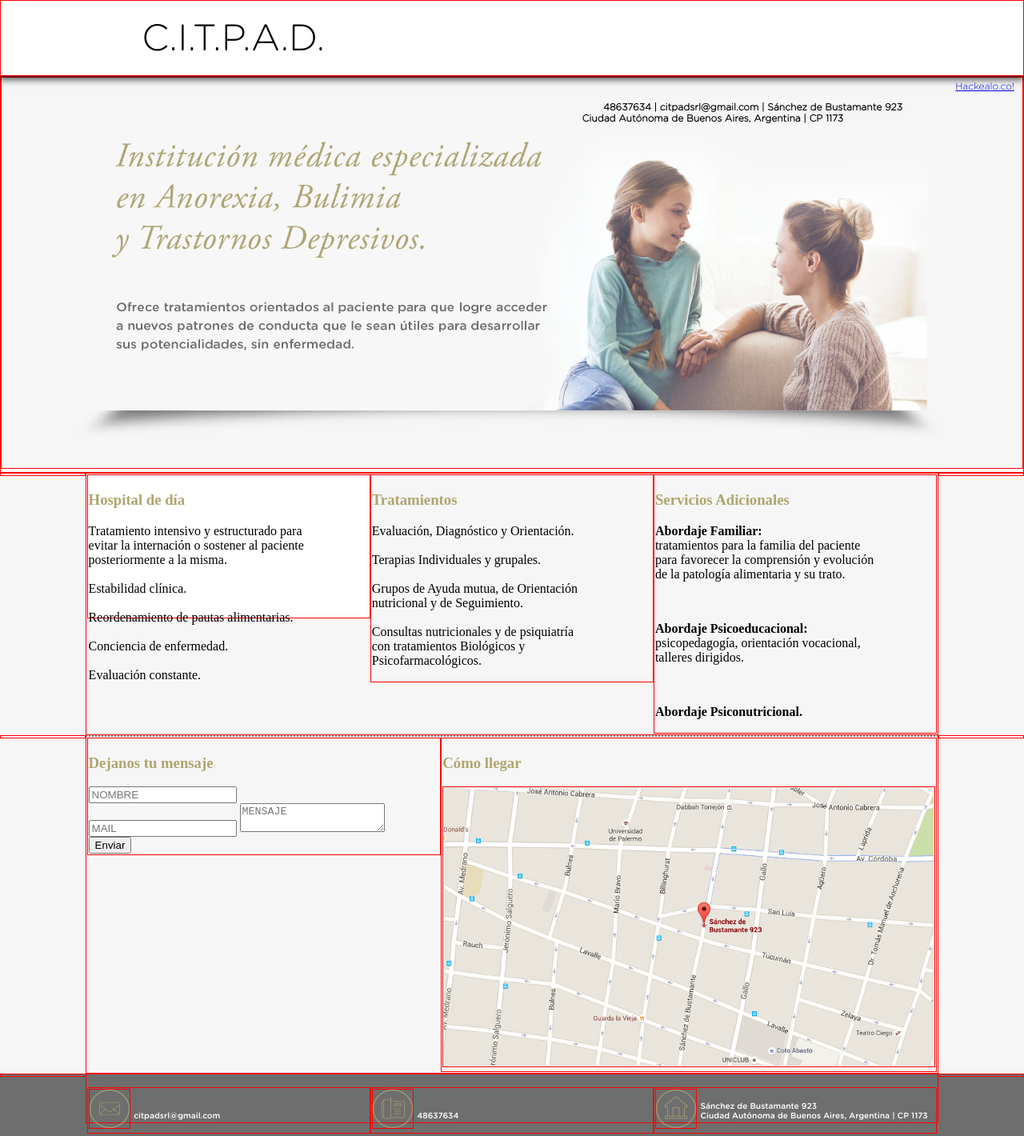
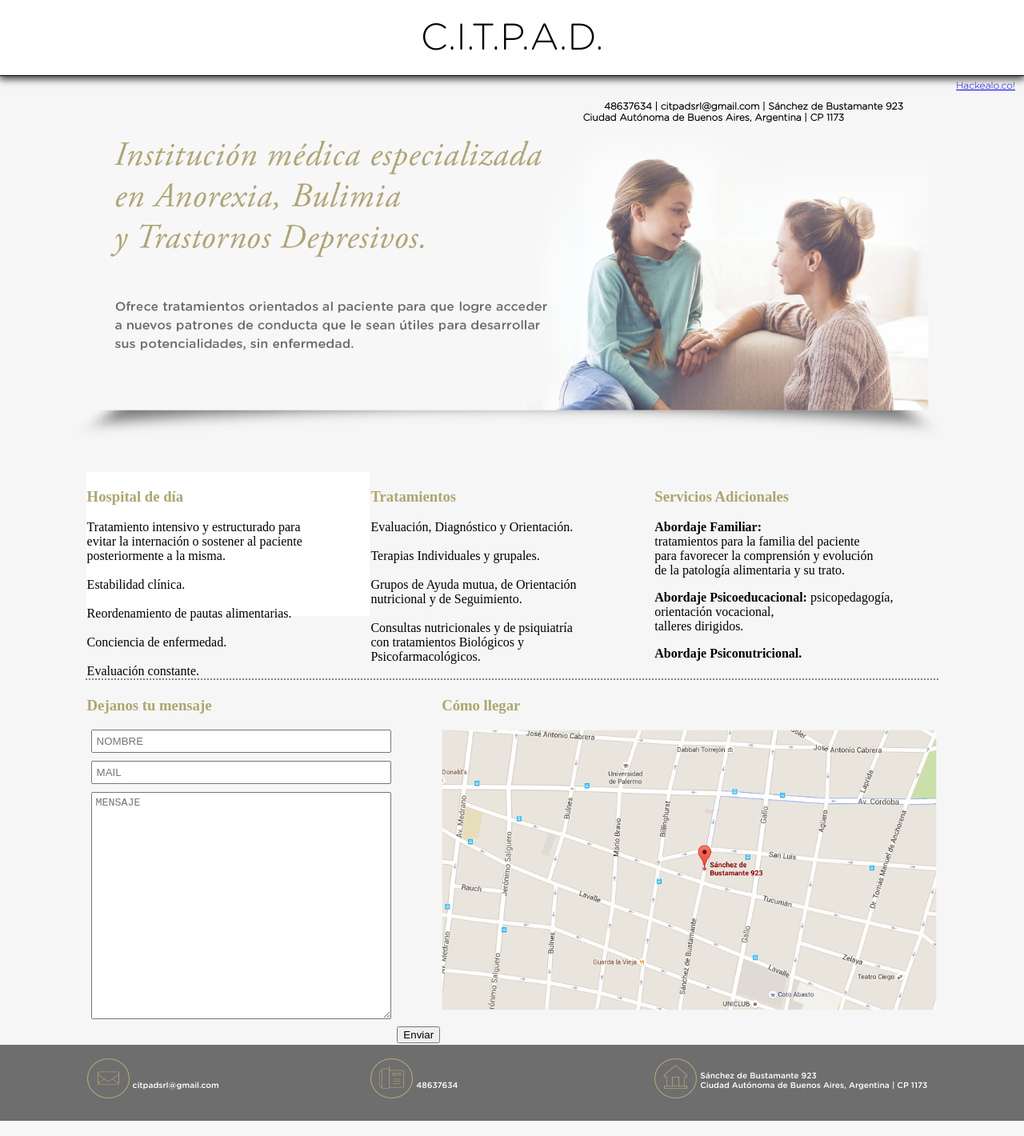
Before and after one commit to Ivuch/citpad, a website: page index.html in a window 1280 px wide. Shown: the top 1420 px of the page at 80% size. Drawn offline with Linux system fonts and the light colour scheme.

Commit message:
Casi Final

```diff
--- a/index.html
+++ b/index.html
@@ -8,7 +8,7 @@
 <body>
 	<section class="row">
 		<header class="col-12">
-			<p style="padding: 20px 175px;margin:0;display: inline-block;">C.I.T.P.A.D.</p>
+			<p id="logo">C.I.T.P.A.D.</p>
 			<div id="info" style="float:right; font-size:26%; color:black; text-align:right; padding: 30px 150px;"><b>
 				48637634 | citpadsrl@gmail.com | S&aacute;nchez de Bustamante 923<br>
 				Ciudad Autónoma de Buenos Aires, Argentina | CP 1173</b>
@@ -39,11 +39,9 @@
 					<h3>Servicios Adicionales</h3>
 					<p><b>Abordaje Familiar:</b><br>
 					tratamientos para la familia del paciente <br>para favorecer la comprensión y evolución <br>de la patología alimentaria y su trato.</p>
-					<br>
-					<p><b>Abordaje Psicoeducacional:</b><br>
+					<p><b>Abordaje Psicoeducacional:</b>
 					psicopedagogía, orientación vocacional, <br>talleres dirigidos.
 					</p>
-					<br>
 					<p><b>Abordaje Psiconutricional.</b></p>
 				</div>
 			</div>
@@ -54,11 +52,11 @@
 			<div class="col-10" style="border-top: 2px dotted gray">
 				<div class="col-5">
 					<h3>Dejanos tu mensaje</h3>
-					<input type="name" required="true" placeholder="NOMBRE" class="inputs" style="display:block;">
-					<input type="email" required="true" placeholder="MAIL" class="inputs" style="display:inline-block;">
+					<input type="name" required="true" placeholder="NOMBRE" class="inputs" style="display:block; margin: 5px; width: 85%; padding:5px;">
+					<input type="email" required="true" placeholder="MAIL" class="inputs" style="display:inline-block; margin: 5px; width: 85%; padding:5px;">
 					<textarea id="contactText" placeholder="MENSAJE"></textarea>
 					<br>
-					<button id="enviar" onclick="sendEmail()">Enviar</button>
+					<button id="enviar" onclick="sendEmail()" style="float: right;">Enviar</button>
 				</div>
 				<div class="col-7">
 					<h3>Cómo llegar</h3>
@@ -88,6 +86,11 @@
 			<div class="col-1"></div>
 		</div>
 	</footer>
-	Mamá Naturaleza dijo: "Toma lo que quieras, pero nada es tuyo hijo..." - y tu dibujaste fronteras
+	<script type="text/javascript">
+		document.addEventListener("DOMContentLoaded",function(){
+			alert(window.innerWidth)
+		})
+		</script>
+	<p style="display:none">Mamá Naturaleza dijo: "Toma lo que quieras, pero nada es tuyo hijo..." - y tu dibujaste fronteras</p>
 </body>
 </html>
--- a/public/css/style.css
+++ b/public/css/style.css
@@ -1,8 +1,35 @@
 * {box-sizing: border-box;}
 
+/***   MOBILE FIRST   ***/
 [class*="col-"] {
     width: 100%;
 }
+
+body{
+	margin: 0;
+	background-color: #F6F6F6;
+}
+
+header{
+	position: fixed;
+	height: 55px;
+	background-color: #FFFFFF;
+	color: black;
+	text-align: center;
+	font-family: gotLight;
+	font-size:180%;
+	border-bottom: 1px solid black;
+	background-size: 25% 50%;
+	-webkit-box-shadow: 0px 3px 9px 1px rgba(0,0,0,0.75);
+	-moz-box-shadow: 0px 3px 9px 1px rgba(0,0,0,0.75);
+	box-shadow: 0px 3px 9px 1px rgba(0,0,0,0.75);
+}
+#logo{
+	padding:11px 0 0 25px;
+	margin:0;
+	display: inline-block;
+}
+/***   MOBILE FIRST   ***/
 
 /***   Desktop    ***/
 @media only screen and (min-width: 950px){
@@ -22,7 +49,7 @@
 	[class*="col-"] {
 	    float: left;
 	    padding: 1px;
-	    border: 1px solid red;
+	    /*border: 1px solid red;*/
 	}
 
 	header{
@@ -41,13 +68,12 @@
 		box-shadow: 0px 3px 9px 1px rgba(0,0,0,0.75);
 	}
 
+	#logo{
+		padding: 20px 175px;
+	}
+
 	#content{
 		padding-top: 95px;
-	}
-
-	body{
-		margin: 0;
-		background-color: #F6F6F6;
 	}
 
 	#msgBox{
@@ -73,7 +99,7 @@ img {
     height: auto;
     margin: 0;
     padding:0;
-    border: 1px solid red;
+    /*border: 1px solid red;*/
 }
 .contact{
 	position:relative;
@@ -91,10 +117,17 @@ img {
     font-size: 64%;
 }
 
+#contactText{
+	margin: 5px;
+	height: 284px;
+    width: 85%;
+    padding:5px;
+}
 .msgBox{
 	height: 180px;
 	background-color: white;
 }
+
 
 .row:after {
     content: "";
```
